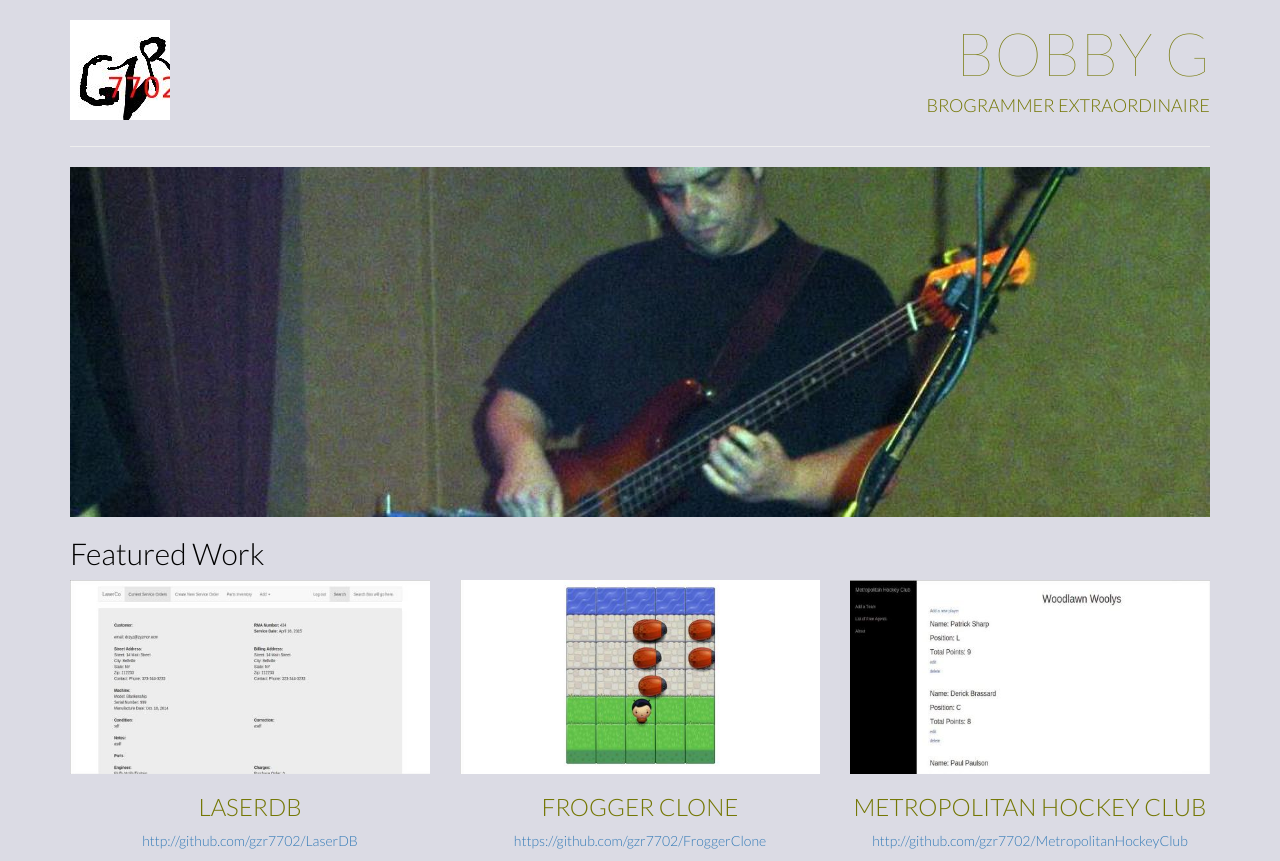
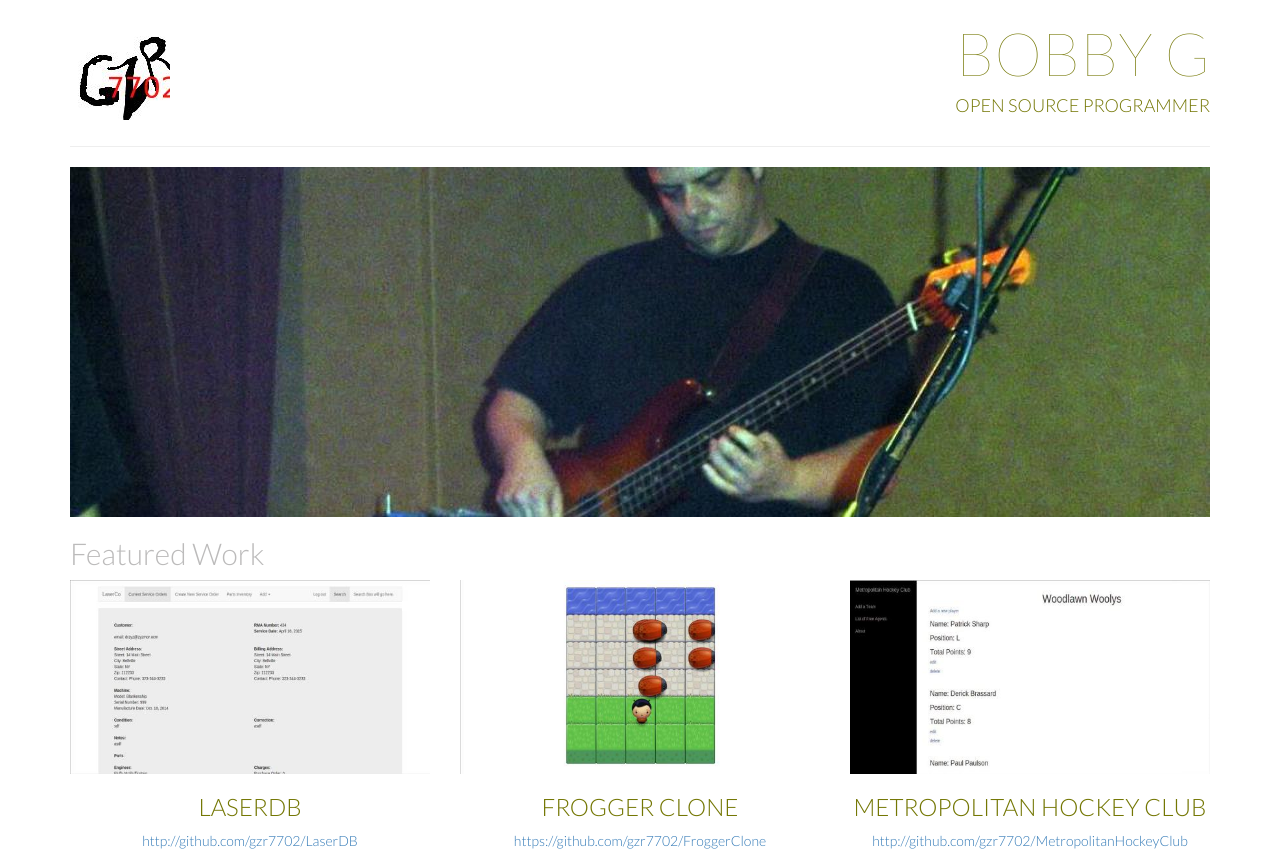
Before and after one commit to gzr7702/portfolio, a plain HTML site: page index.html in a window 1280 px wide. Drawn offline with Linux system fonts and the light colour scheme.

Commit message:
background color change

```diff
--- a/css/styles.css
+++ b/css/styles.css
@@ -2,12 +2,12 @@ body {
 	font-family: 'Lato', sans-serif;
 	color:#747704;
 	font-weight: 300;
-	background-color:#DBDBE4;
+	#background-color:#DBDBE4;
 }
 
 .text-muted {
-	#color:#BCBBBB;
-	color:black;
+	color:#BCBBBB;
+	#color:black;
 }
 
 .text-thin {
--- a/index.html
+++ b/index.html
@@ -27,7 +27,7 @@
         </div>
         <div class="col-md-6 text-right text-uppercase">
           <h1 class="title-super text-thin">Bobby G</h1>
-          <h4>Brogrammer Extraordinaire</h4>
+          <h4>Open Source Programmer</h4>
         </div>
       </div>
 
```
